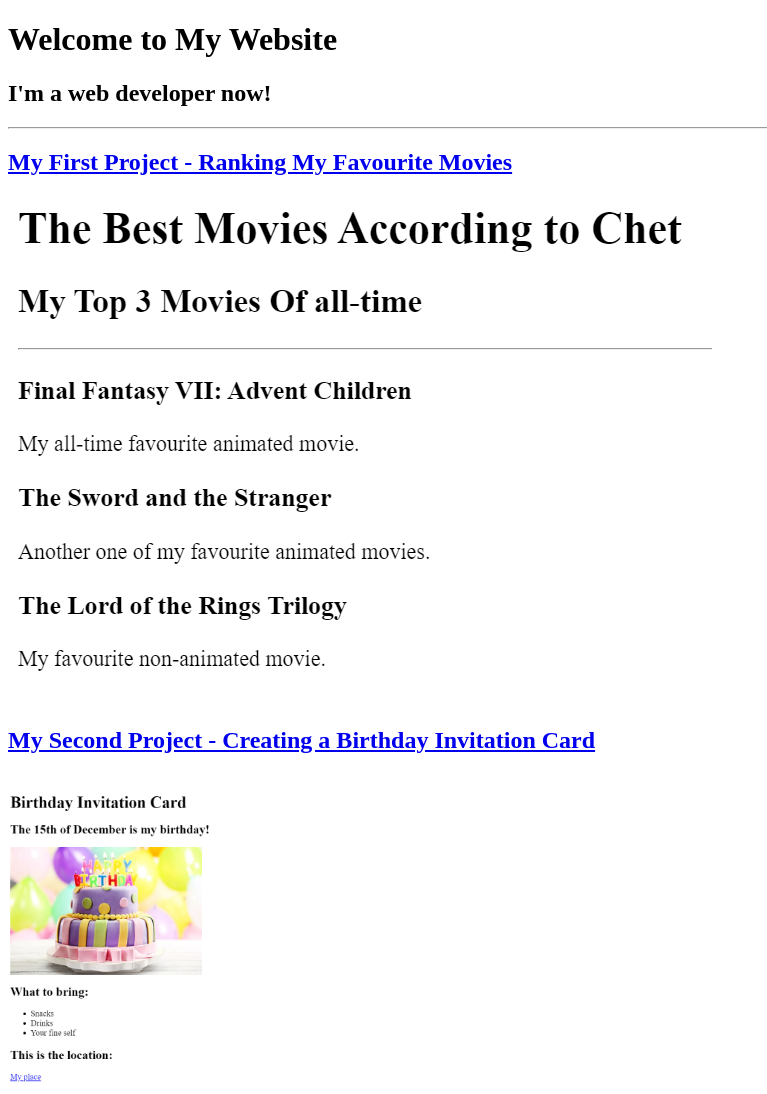
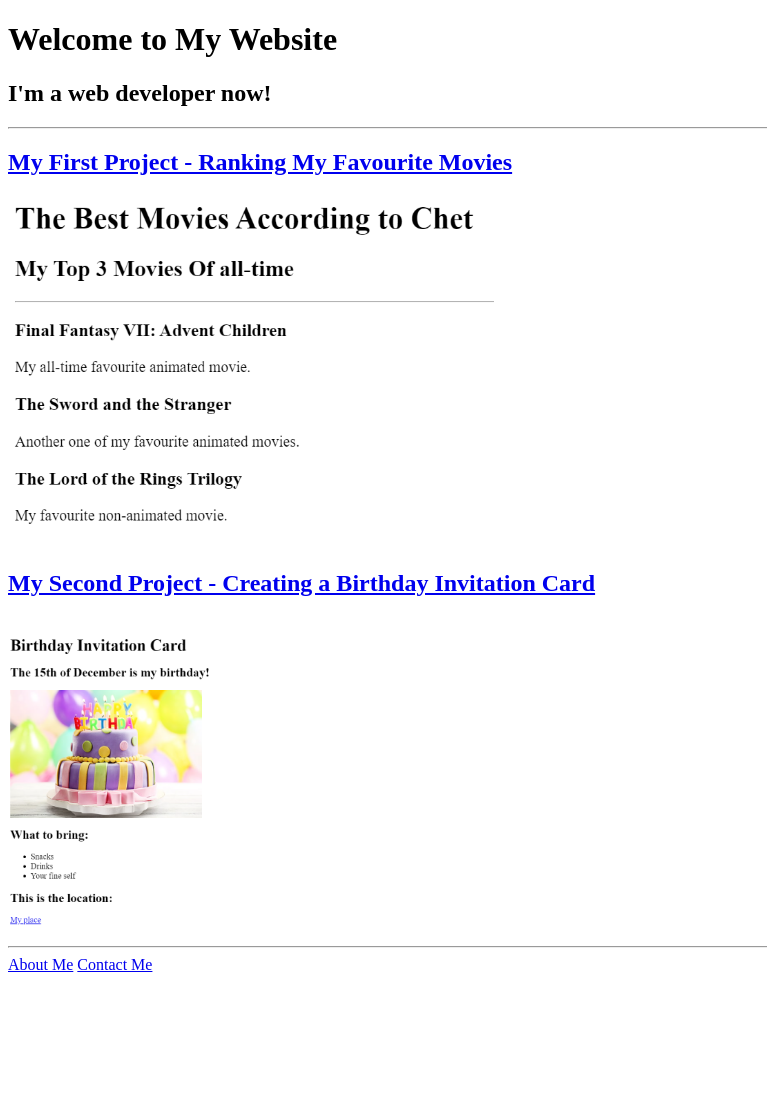
Before and after one commit to Chet2023/html-Portfolio, a plain HTML site: page index.html in a window 1280 px wide. Shown: the top 1094 px of the page, without its empty margins (0-767 px from the left). After the commit the page ends 982 px from the top, so only its background shows below. Drawn offline with Linux system fonts and the light colour scheme; files whose address does not match are found by name.

Commit message:
Add files via upload

```diff
--- a/index.html
+++ b/index.html
@@ -20,15 +20,13 @@
     <!-- TODO 5: Add a link to the project pages -->
     <hr />
     <a href="../2.4 Movie Ranking Project/index.html"
-      ><h2>My First Project - Ranking My Favourite Movies</h2></a
-    >
-    <img
-      src="https://github.com/Chet2023/html-Portfolio/blob/main/assets/images/Updated%20Movie%20Ranking%20Project.PNG"
-    />
+      ><h2>My First Project - Ranking My Favourite Movies</h2>
+    </a>
+    <img src="./assets/images/Updated Movie Ranking Project.PNG" height="350" />
     <br />
     <a href="../3.4 Birthday Invite Project/index.html"
-      ><h2>My Second Project - Creating a Birthday Invitation Card</h2></a
-    >
+      ><h2>My Second Project - Creating a Birthday Invitation Card</h2>
+    </a>
     <br />
     <img
       src="../4.3 HTML Porfolio Project/assets/images/Updated Birthday Invitation Card Project.PNG"
```
